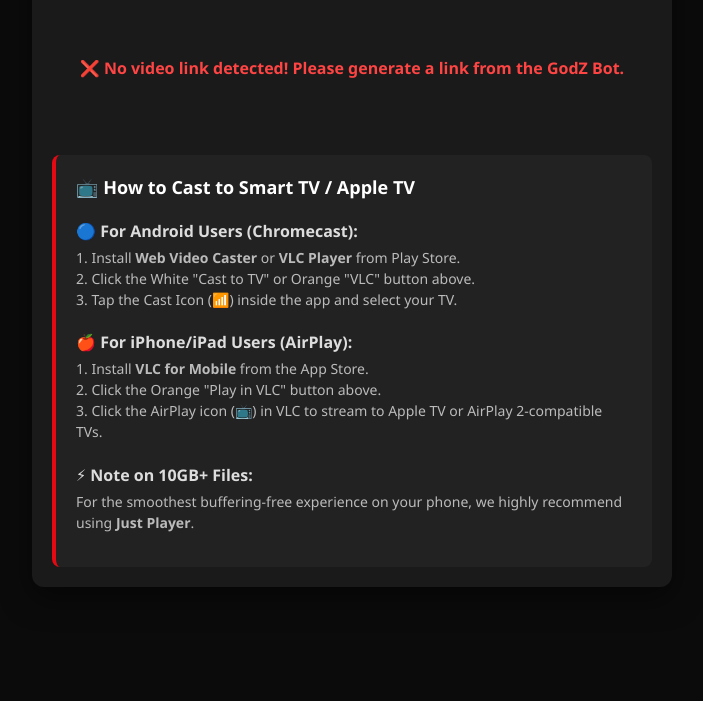
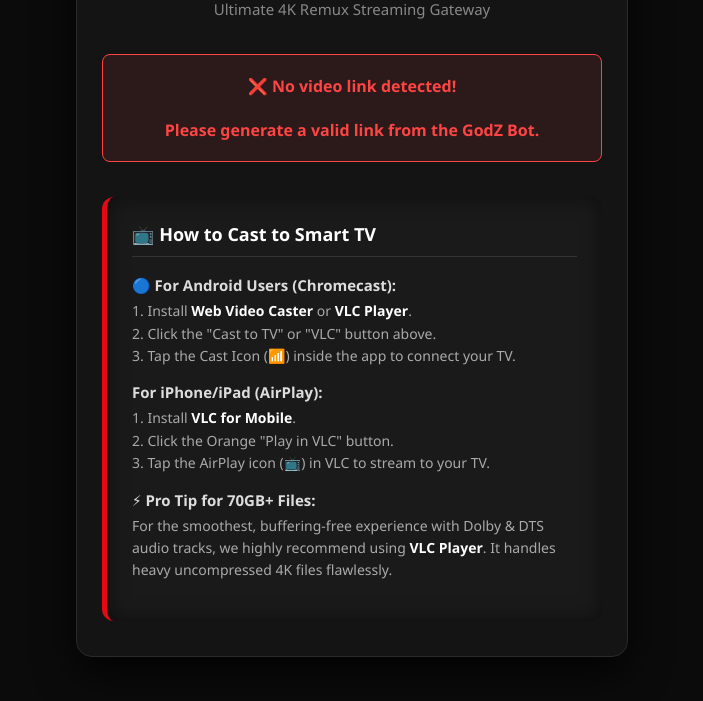
Before and after one commit to chandsaurabh258-beep/Godz-stream, a plain HTML site: page index.html in a window 1280 px wide. Shown: the part 139-840 px from the top of the page, without its empty margins (288-991 px from the left). Before the commit the page ends 800 px from the top, so only its background shows below. Drawn offline with Linux system fonts and the light colour scheme.

Commit message:
Update index.html

```diff
--- a/index.html
+++ b/index.html
@@ -5,29 +5,32 @@
     <meta name="viewport" content="width=device-width, initial-scale=1.0">
     <title>GodZ Cinema | Premium Stream</title>
     <style>
-        :root { --primary: #e50914; --bg: #0b0b0b; --card: #1a1a1a; --text: #ffffff; }
-        body { background-color: var(--bg); color: var(--text); font-family: 'Segoe UI', Tahoma, Geneva, Verdana, sans-serif; text-align: center; margin: 0; padding: 20px; }
-        .container { max-width: 600px; margin: 0 auto; padding: 20px; background-color: var(--card); border-radius: 12px; box-shadow: 0 10px 30px rgba(0,0,0,0.5); }
-        h1 { color: var(--primary); font-size: 28px; margin-bottom: 5px; }
-        p.subtitle { color: #aaaaaa; font-size: 14px; margin-bottom: 30px; }
+        :root { --primary: #e50914; --bg: #0b0b0b; --card: #141414; --text: #ffffff; }
+        body { background-color: var(--bg); color: var(--text); font-family: 'Segoe UI', Tahoma, Geneva, Verdana, sans-serif; text-align: center; margin: 0; padding: 20px; display: flex; justify-content: center; align-items: center; min-height: 100vh; }
 
-        .btn-group { display: flex; flex-direction: column; gap: 15px; }
-        .btn { padding: 16px; border-radius: 8px; text-decoration: none; font-weight: bold; font-size: 16px; display: flex; align-items: center; justify-content: center; transition: 0.2s; }
-        .btn:hover { transform: scale(1.02); }
+        .container { width: 100%; max-width: 500px; padding: 35px 25px; background-color: var(--card); border-radius: 16px; box-shadow: 0 15px 40px rgba(0,0,0,0.8); border: 1px solid #2a2a2a; }
+        h1 { color: var(--primary); font-size: 32px; margin: 0 0 5px 0; font-weight: 800; text-transform: uppercase; letter-spacing: 1.5px;}
+        p.subtitle { color: #888; font-size: 15px; margin-bottom: 35px; font-weight: 500;}
 
-        /* Player Colors */
-        .just-player { background-color: #007bff; color: white; border: 1px solid #0056b3; }
-        .vlc { background-color: #ff8800; color: white; border: 1px solid #cc6d00; }
-        .mx-player { background-color: #2b2b2b; color: #00d2ff; border: 1px solid #00d2ff; }
-        .cast-btn { background-color: #ffffff; color: #000000; border: 1px solid #cccccc; }
+        .btn-group { display: flex; flex-direction: column; gap: 16px; margin-bottom: 35px;}
+        .btn { padding: 16px; border-radius: 10px; text-decoration: none; font-weight: 600; font-size: 16px; display: flex; align-items: center; justify-content: center; transition: all 0.3s ease; box-shadow: 0 4px 15px rgba(0,0,0,0.3); }
+        .btn:hover { transform: translateY(-3px); box-shadow: 0 8px 20px rgba(0,0,0,0.4); filter: brightness(1.1); }
+        .btn:active { transform: translateY(1px); }
+
+        /* Premium Player Colors */
+        .vlc { background: linear-gradient(135deg, #ff8800, #e65c00); color: white; border: none; }
+        .just-player { background: linear-gradient(135deg, #007bff, #0056b3); color: white; border: none; }
+        .mx-player { background: linear-gradient(135deg, #2b2b2b, #1a1a1a); color: #00d2ff; border: 1px solid #00d2ff; }
+        .cast-btn { background: linear-gradient(135deg, #ffffff, #e0e0e0); color: #000000; border: none; }
 
         /* Tutorial Section */
-        .tutorial-box { margin-top: 40px; text-align: left; background-color: #222; padding: 20px; border-radius: 8px; border-left: 4px solid var(--primary); }
-        .tutorial-box h3 { margin-top: 0; color: #fff; font-size: 18px; }
-        .tutorial-box h4 { margin-bottom: 5px; color: #ddd; }
-        .tutorial-box p { font-size: 14px; color: #bbb; line-height: 1.5; margin-top: 5px; }
+        .tutorial-box { margin-top: 20px; text-align: left; background-color: #1a1a1a; padding: 25px; border-radius: 12px; border-left: 5px solid var(--primary); box-shadow: inset 0 0 20px rgba(0,0,0,0.5); }
+        .tutorial-box h3 { margin-top: 0; color: #fff; font-size: 18px; border-bottom: 1px solid #333; padding-bottom: 10px;}
+        .tutorial-box h4 { margin-bottom: 5px; color: #ddd; font-size: 15px; margin-top: 15px;}
+        .tutorial-box p { font-size: 14px; color: #aaa; line-height: 1.6; margin-top: 5px; }
+        .tutorial-box b { color: #fff; }
 
-        .error { color: #ff4444; font-weight: bold; padding: 20px; }
+        .error { color: #ff4444; font-weight: bold; padding: 20px; border: 1px solid #ff4444; border-radius: 8px; background: rgba(255, 68, 68, 0.1); }
     </style>
 </head>
 <body>
@@ -40,20 +43,20 @@
             </div>
 
         <div class="tutorial-box">
-            <h3>📺 How to Cast to Smart TV / Apple TV</h3>
+            <h3>📺 How to Cast to Smart TV</h3>
 
             <h4>🔵 For Android Users (Chromecast):</h4>
-            <p>1. Install <b>Web Video Caster</b> or <b>VLC Player</b> from Play Store.<br>
-            2. Click the White "Cast to TV" or Orange "VLC" button above.<br>
-            3. Tap the Cast Icon (📶) inside the app and select your TV.</p>
+            <p>1. Install <b>Web Video Caster</b> or <b>VLC Player</b>.<br>
+            2. Click the "Cast to TV" or "VLC" button above.<br>
+            3. Tap the Cast Icon (📶) inside the app to connect your TV.</p>
 
-            <h4>🍎 For iPhone/iPad Users (AirPlay):</h4>
-            <p>1. Install <b>VLC for Mobile</b> from the App Store.<br>
-            2. Click the Orange "Play in VLC" button above.<br>
-            3. Click the AirPlay icon (📺) in VLC to stream to Apple TV or AirPlay 2-compatible TVs.</p>
+            <h4> For iPhone/iPad (AirPlay):</h4>
+            <p>1. Install <b>VLC for Mobile</b>.<br>
+            2. Click the Orange "Play in VLC" button.<br>
+            3. Tap the AirPlay icon (📺) in VLC to stream to your TV.</p>
 
-            <h4>⚡ Note on 10GB+ Files:</h4>
-            <p>For the smoothest buffering-free experience on your phone, we highly recommend using <b>Just Player</b>.</p>
+            <h4>⚡ Pro Tip for 70GB+ Files:</h4>
+            <p>For the smoothest, buffering-free experience with Dolby & DTS audio tracks, we highly recommend using <b>VLC Player</b>. It handles heavy uncompressed 4K files flawlessly.</p>
         </div>
     </div>
 
@@ -63,21 +66,21 @@
         const videoUrl = urlParams.get('video');
 
         if(videoUrl) {
-            // Generating Intent URLs
+            // Generating Intent URLs (Bugfixed MX Player by adding type=video/*)
+            const vlcIntent = `intent:${videoUrl}#Intent;package=org.videolan.vlc;type=video/*;end`;
             const justPlayerIntent = `intent:${videoUrl}#Intent;package=com.brouken.player;type=video/*;end`;
-            const vlcIntent = `intent:${videoUrl}#Intent;package=org.videolan.vlc;type=video/*;end`;
-            const mxPlayerIntent = `intent:${videoUrl}#Intent;package=com.mxtech.videoplayer.ad;end`;
+            const mxPlayerIntent = `intent:${videoUrl}#Intent;package=com.mxtech.videoplayer.ad;type=video/*;end`;
             const webVideoCasterIntent = `intent:${videoUrl}#Intent;package=com.instantbits.cast.webvideo;type=video/*;end`;
 
-            // Injecting buttons
+            // Injecting buttons with VLC on top as it is recommended
             document.getElementById('buttons').innerHTML = `
-                <a href="${justPlayerIntent}" class="btn just-player">▶️ Play in Just Player (Smooth 4K)</a>
-                <a href="${vlcIntent}" class="btn vlc">▶️ Play in VLC (Supports AirPlay/Cast)</a>
+                <a href="${vlcIntent}" class="btn vlc">▶️ Play in VLC (Recommended)</a>
+                <a href="${justPlayerIntent}" class="btn just-player">▶️ Play in Just Player</a>
                 <a href="${webVideoCasterIntent}" class="btn cast-btn">📺 Cast to TV (Web Video Caster)</a>
                 <a href="${mxPlayerIntent}" class="btn mx-player">▶️ Play in MX Player</a>
             `;
         } else {
-            document.getElementById('buttons').innerHTML = "<p class='error'>❌ No video link detected! Please generate a link from the GodZ Bot.</p>";
+            document.getElementById('buttons').innerHTML = "<div class='error'>❌ No video link detected!<br><br>Please generate a valid link from the GodZ Bot.</div>";
         }
     </script>
 
```
